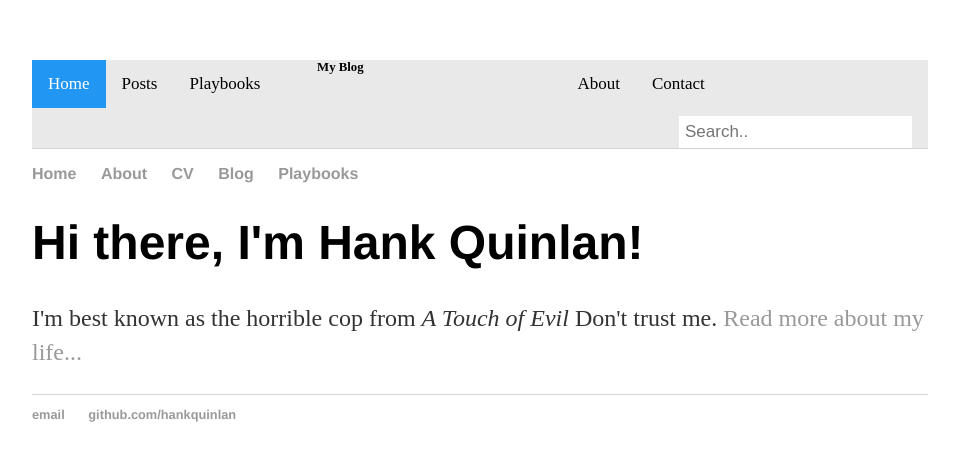
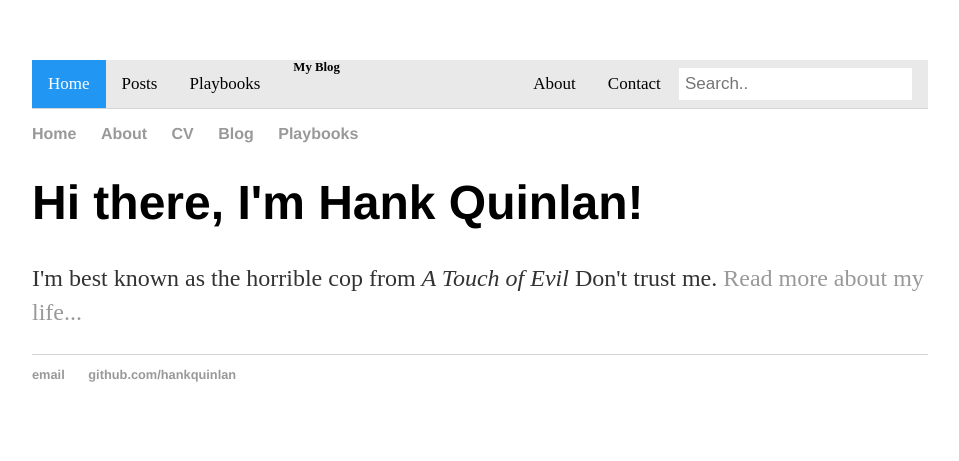
Before and after one commit to billparry99/billparry99.github.io, a Jekyll site: the page built from index.html, in a window 1280 px wide. Shown: the top 461 px of the page, without its empty margins (160-1119 px from the left). Built offline with Jekyll 4.4.1, drawn with Linux system fonts in a browser that asks for light colours.

Commit message:
Update main.css

```diff
--- a/css/main.css
+++ b/css/main.css
@@ -172,7 +172,7 @@ ul.posts li {
 
 /* Add a black background color to the top navigation bar */
 .rtopnav {
-    flex: 45%; /* Set the width of this */
+    flex: 55%; /* Set the width of this */
     overflow: hidden;
     background-color: #e9e9e9;
 }
```
